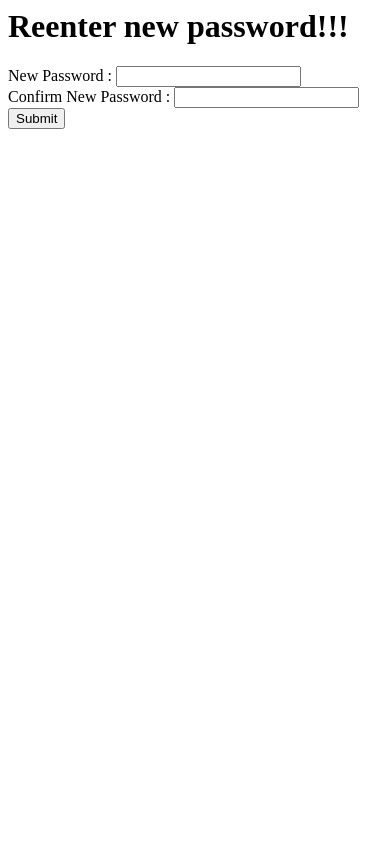
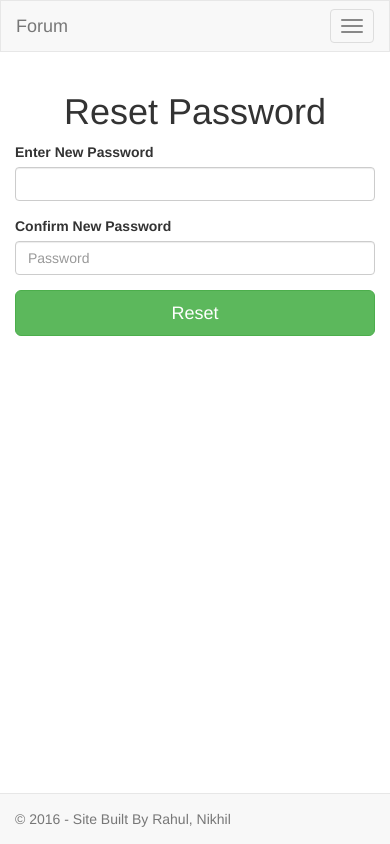
Before and after one commit to nickedes/QA-Forum, a CodeIgniter app: page /codeigniter/index.php/updatepassword/index in a window 390 px wide. Run offline with CodeIgniter, Linux system fonts and the light colour scheme; some libraries are stand-ins or nearby versions.

Commit message:
Reset password page and a email validator

```diff
--- a/application/controllers/Updatepassword.php
+++ b/application/controllers/Updatepassword.php
@@ -36,7 +36,9 @@
 			}
 			else
 			{
+				$this->load->view('templates/header');
 				$this->load->view('resetpassword',array('email'=>$this->input->post('email')));
+				$this->load->view('templates/footer');
 			}
 
 		}
--- a/application/views/login_view.php
+++ b/application/views/login_view.php
@@ -11,7 +11,6 @@
         <div class="col-sm-6 col-md-4 col-md-offset-4">
             <div class="row">
                 <div class="alert alert-danger col-sm-8" id="resend_link">You have not verified. Please verify
-                <!-- <span id="resend_error"></span> -->
                     <button class="btn btn-success" id="resend_link">Send</button>
                 </div>
                 <div class="alert alert-success" id="success_send">Link sent successfully.</div>
--- a/application/views/resetpassword.php
+++ b/application/views/resetpassword.php
@@ -1,7 +1,4 @@
-<html>
-<head><h1>Reenter new password!!!</h1></head>
-<body>
-
+<!-- <h3>Reset your Password</h3>
 	<form method="POST" action="updatepassword">
 	New Password : <input type="password" name="password"><br>
 	Confirm New Password : <input type="password" name="password1" >
@@ -9,6 +6,30 @@
 	<input type="hidden" name="email" value="<?php echo $email; ?>">
 
 	<button type="submit" name="new_submit">Submit</button>
-	</form>
-</body>
-</html>
+	</form> -->
+
+<div class="container">
+    <div class="row">
+        <h1 class="text-center login-title">Reset Password</h1>
+        <div class="col-sm-4 col-md-4 col-md-offset-4">
+            <div class="account-wall">
+                <form class="form" method="POST" action="updatepassword" id="resetpassword_form">
+                    <div class="form-group">
+                        <label for="name">Enter New Password</label>
+                        <input type="password" class="form-control" name="password" id="password">
+                    </div>
+                    <div class="form-group">
+                        <label for="name">Confirm New Password</label>
+                        <input type="password" class="form-control" placeholder="Password" name="
+                        password1" id="confirm_password" >
+                        <input type="hidden" name="email" value="<?php echo $email; ?>">
+                        <span id="password_error"></span>
+                    </div>
+                    <button class="btn btn-lg btn-success btn-block" name="new_submit" type="submit">Reset</button>
+                    <span id="form_error"></span>
+                </form>
+            </div>
+            </div>
+        </div>
+    </div>
+</div>
--- a/assets/js/login.js
+++ b/assets/js/login.js
@@ -1,6 +1,7 @@
 $(document).ready(function () {
     $(function() {
     $('#resend_link').hide();
+    $('#success_send').hide();
     highlight_errors_validate();
     // Setup form validation on the element
     $("#login_form").validate({
@@ -34,13 +35,11 @@ $(document).ready(function () {
                         // user is not verified
                         if(!data.is_active)
                         {
-                            $('#resend_error').html('<div class="alert alert-danger col-sm-8">You have not verified. Please verify'+
-                                '</div><br>');
                             $('#resend_link').show();
+                            $('#success_send').hide();
                         }
                         else
                         {
-
                             // When user is active and login is successful -> redirect to home.
                             window.location.href = "home";
                         }
@@ -122,7 +121,11 @@ $(document).ready(function () {
             dataType: "json",
             success: function(data){
                 if(data.success)
-                    console.log("calling");
+                {
+                    $('#resend_link').hide();
+                    $('#success_send').show();
+
+                }
             },
             error: function(data){
                 console.log(data);
--- a/assets/js/register.js
+++ b/assets/js/register.js
@@ -9,7 +9,8 @@ $(document).ready(function () {
 
             email: {
                 required: true,
-                email: true
+                email: true,
+                email_validator: true
             },
             mobileno: {
                 required: true
@@ -30,8 +31,8 @@ $(document).ready(function () {
 
             name: "Please enter your name",
             email: {
-                required :"Please enter a email address",
-                email: "Please enter a valid email address"
+                required :'<br><div class="alert alert-danger">Please enter a email address</div>',
+                email: '<br><div class="alert alert-danger">Please enter a valid email address</div>'
             },
             mobileno: {
                 required: "mobile no. is required"
--- a/assets/js/upload.js
+++ b/assets/js/upload.js
@@ -1,7 +1,7 @@
 $(document).ready(function () {
     $(function() {
 
-    highlight_errors_validate();
+        highlight_errors_validate();
     // Setup form validation on the element
     $("#upload_form").validate({
         // Specify the validation rules
@@ -16,15 +16,21 @@ $(document).ready(function () {
 
         submitHandler: function(form) {
             $('#upload_error').html('<br><div class="alert alert-info col-sm-6">Uploading...</div>');
-            $.ajax({
+            var formData = new FormData();
+            formData.append('userfile', $('input[type=file]')[0].files[0]);
+            $.ajax
+            ({
                 type: 'POST',
                 url: $(form).attr('action'),
-                data: $(form).serialize(),
+                data:  formData,
                 dataType : 'json',
+                enctype: 'multipart/form-data',
+                cache: false,
+                contentType: false,
+                processData: false,
                 success: function(data) {
-
                     if (data.success){
-                        $('#upload_error').html('Image has been uploaded successfully.');
+                        $('#upload_error').html('<br><div class="alert alert-success">Image has been uploaded successfully.');
 
                         setTimeout(function(){
                             $('#upload_error').empty();
@@ -33,7 +39,7 @@ $(document).ready(function () {
                     }
                     else
                     {
-                        $('#upload_error').text(data.message);
+                        $('#upload_error').html('<div class="alert alert-danger col-sm-6">'+data.message+'</div>');
                     }
                 },
                 error: function(data) {
--- a/assets/js/validate_custom_error.js
+++ b/assets/js/validate_custom_error.js
@@ -17,3 +17,21 @@ function highlight_errors_validate() {
         }
     });
     }
+
+jQuery.validator.addMethod("email_validator", function(value, element){
+    var re = /^(([^<>()\[\]\\.,;:\s@"]+(\.[^<>()\[\]\\.,;:\s@"]+)*)|(".+"))@((\[[0-9]{1,3}\.[0-9]{1,3}\.[0-9]{1,3}\.[0-9]{1,3}])|(([a-zA-Z\-0-9]+\.)+[a-zA-Z]{2,}))$/;
+    if (re.test(value)) {
+        return true;   // PASS validation otherwise
+    } else {
+        return false;  // FAIL validation when REGEX matches
+    };
+}, '<br><div class="alert alert-danger">Please enter a valid email address</div>');
+
+jQuery.validator.addMethod("email_validator", function(value, element){
+    var re = /^(([^<>()\[\]\\.,;:\s@"]+(\.[^<>()\[\]\\.,;:\s@"]+)*)|(".+"))@((\[[0-9]{1,3}\.[0-9]{1,3}\.[0-9]{1,3}\.[0-9]{1,3}])|(([a-zA-Z\-0-9]+\.)+[a-zA-Z]{2,}))$/;
+    if (re.test(value)) {
+        return true;   // PASS validation otherwise
+    } else {
+        return false;  // FAIL validation when REGEX matches
+    };
+}, '<br><div class="alert alert-danger">Please enter a valid email address</div>');
```
Also changed, not shown: application/controllers/Verifyresetpassword.php (+4 -5 lines). Lines whose indentation alone changed are shown as unchanged.
